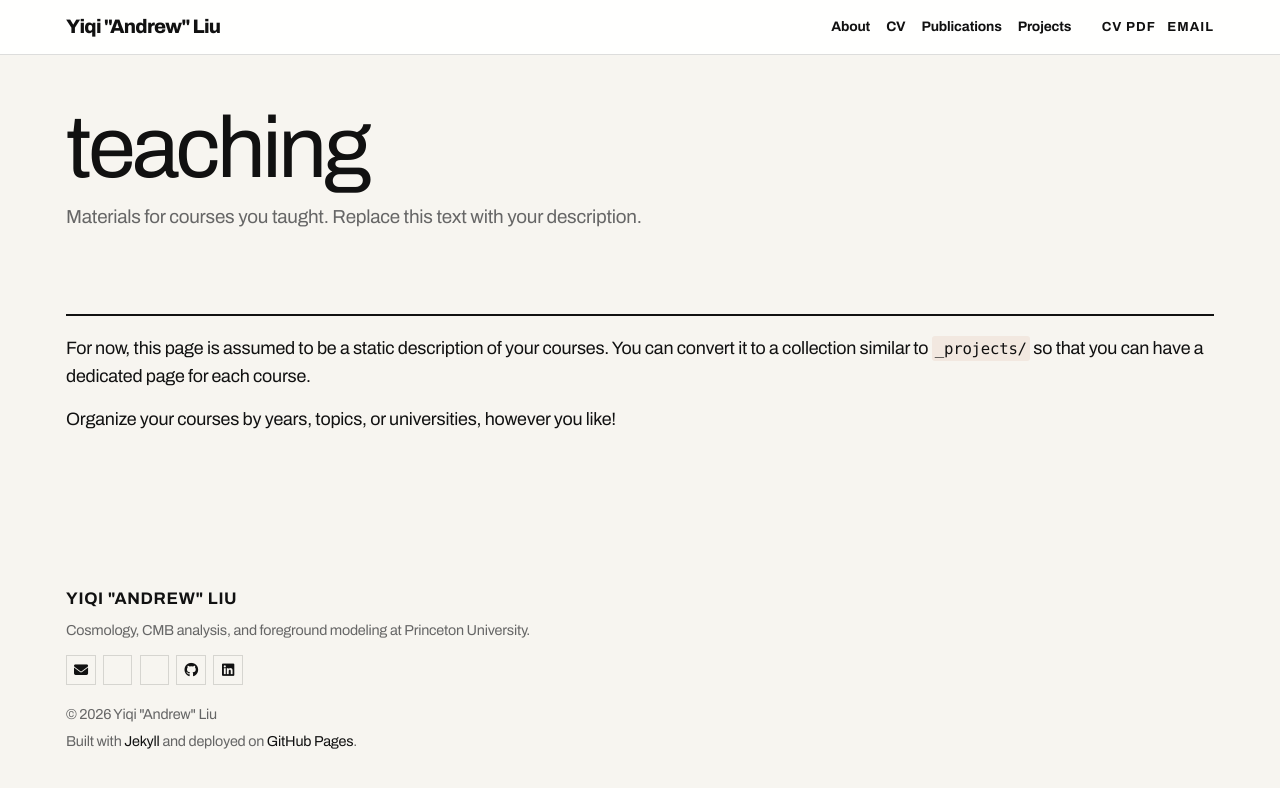
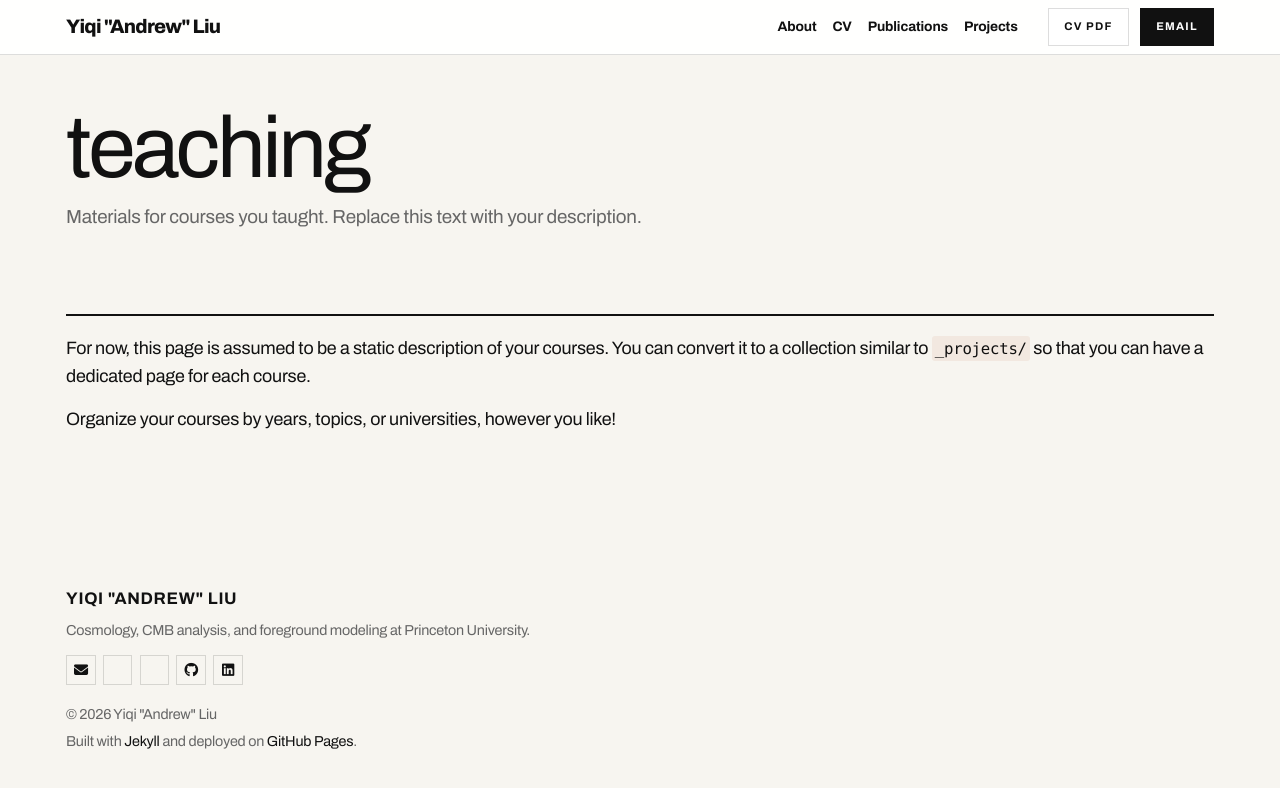
Before and after one commit to liuyiqiandrew/liuyiqiandrew.github.io, a Jekyll site: the page built from _pages/teaching.md, in a window 1280 px wide. Shown: the top 788 px of the page. Built offline with Jekyll 4.4.1, drawn with Linux system fonts in a browser that asks for light colours; full-size pictures stand in for the smaller copies a plugin makes; comment, search, counter and statistics services are not loaded; a style sheet for code colours, icons or effects is not loaded.

Commit message:
revert cv and email styling

```diff
--- a/_includes/header.html
+++ b/_includes/header.html
@@ -89,8 +89,8 @@
               </ul>
 
               <div class="header-actions">
-                <a class="museum-link-nav" href="{{ '/assets/pdf/Andrew_CV_v2.pdf' | relative_url }}" target="_blank" rel="noopener noreferrer">CV PDF</a>
-                <a class="museum-link-nav" href="mailto:{{ site.email | encode_email }}">Email</a>
+                <a class="museum-button museum-button--outline museum-button--small" href="{{ '/assets/pdf/Andrew_CV_v2.pdf' | relative_url }}" target="_blank" rel="noopener noreferrer">CV PDF</a>
+                <a class="museum-button museum-button--solid museum-button--small" href="mailto:{{ site.email | encode_email }}">Email</a>
               </div>
             </div>
           </div>
```
